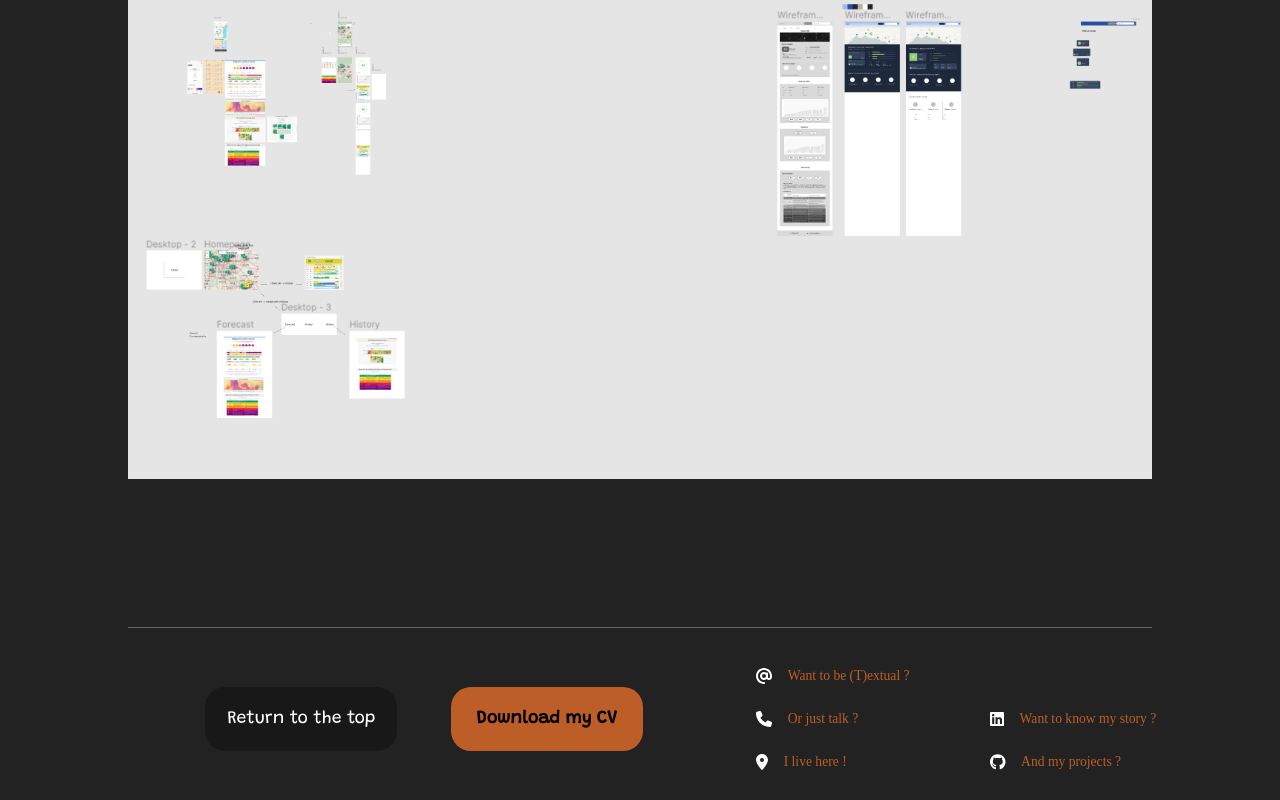
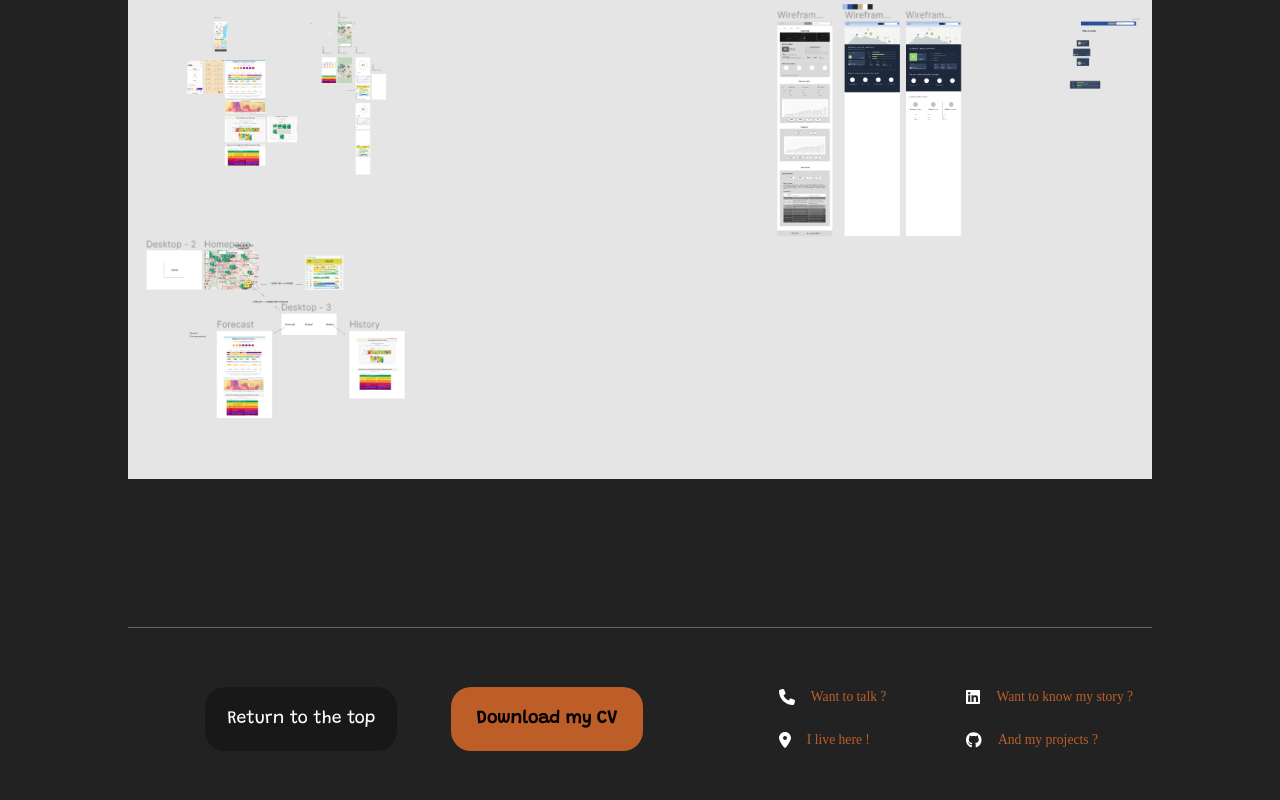
Before and after one commit to Freyaln/portfolio, a React (Create React App) app in the folder portfolio/: page /detail/AQI in a window 1280 px wide. Shown: the part 2793-3593 px from the top of the page. Built offline with nearby package versions, Linux system fonts and the light colour scheme; a web font is replaced by a local one.

Commit message:
FEAT:: Added second project

```diff
--- a/portfolio/src/Datas/Datas.ts
+++ b/portfolio/src/Datas/Datas.ts
@@ -21,12 +21,6 @@ export interface InfosDatas {
   Infos: [
     {
       Contact: [
-        {
-          icon: IconDefinition;
-          link: string;
-          text: string;
-          type: DataType;
-        },
         {
           icon: IconDefinition;
           link: string;
@@ -62,15 +56,9 @@ export const personnalInfos: InfosDatas[] = [
       {
         Contact: [
           {
-            icon: faAt,
-            link: 'freyling.aurelien@gmail.com',
-            text: 'Want to be (T)extual ?',
-            type: DataType.EMAIL,
-          },
-          {
             icon: faPhone,
             link: '+32475942987',
-            text: 'Or just talk ?',
+            text: 'Want to talk ?',
             type: DataType.PHONE,
           },
           {
```
